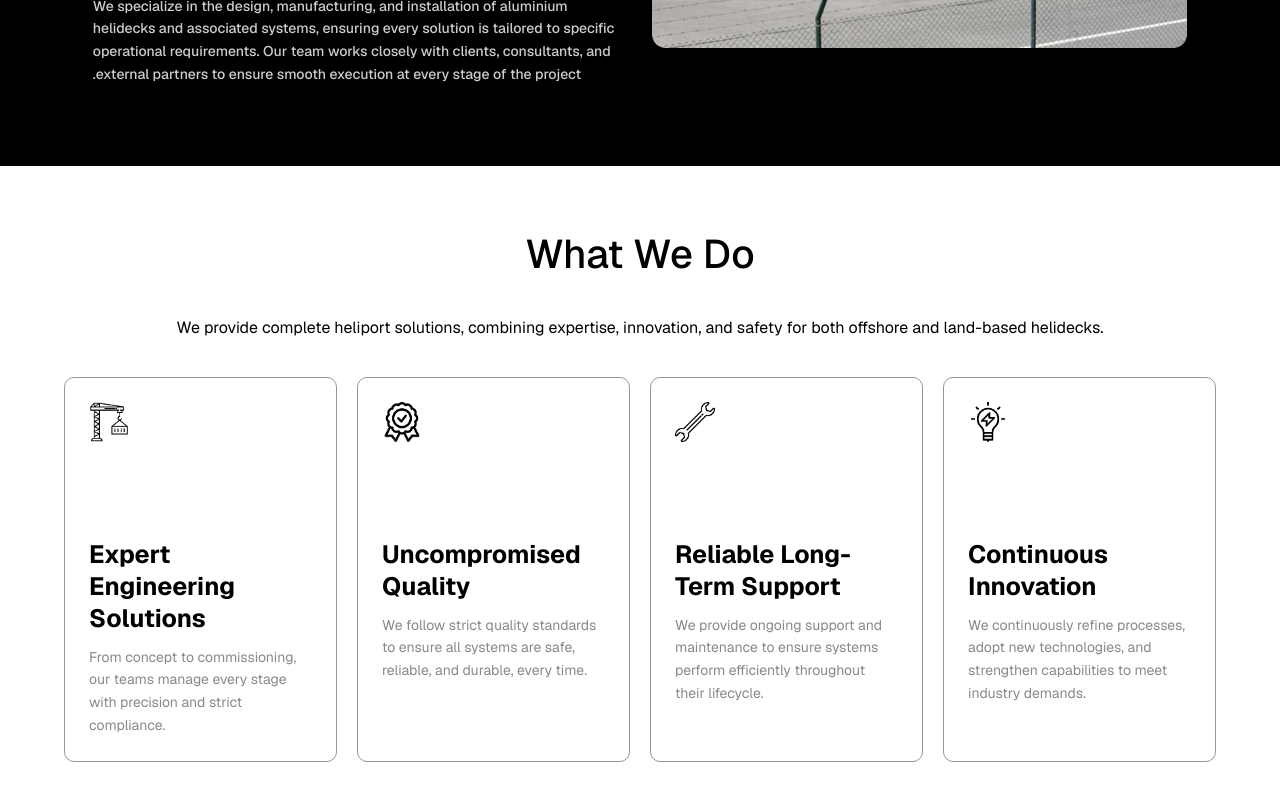
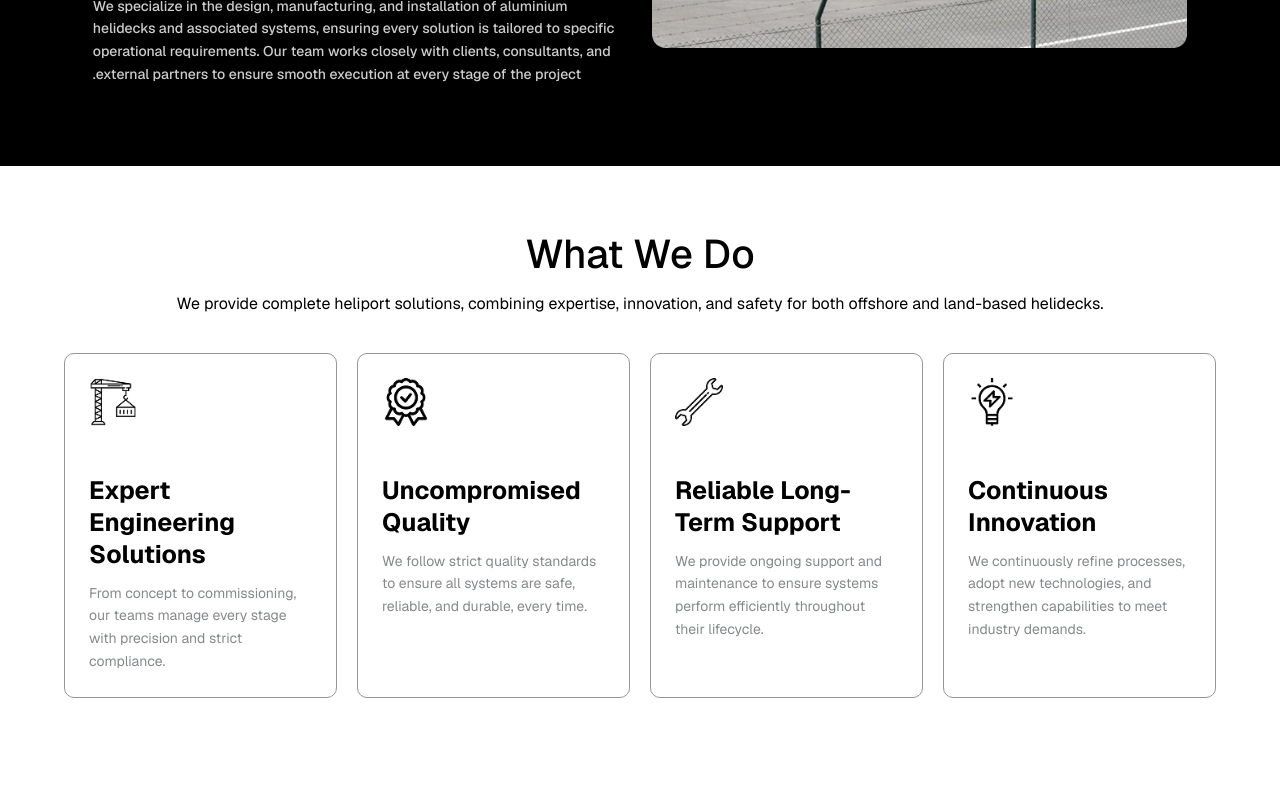
Before and after one commit to developers-xntric/Cranton, a Next.js app: page /about in a window 1280 px wide. Shown: the part 1654-2454 px from the top of the page. After the commit the page ends 2416 px from the top, so only its background shows below. Built offline with nearby package versions, Linux system fonts and the light colour scheme.

Commit message:
Cards Section

```diff
--- a/components/about/four-cards.tsx
+++ b/components/about/four-cards.tsx
@@ -77,7 +77,7 @@ export default function FourCards({ heading, para }: { heading: string; para: st
                     whileInView={{ opacity: 1, y: 0 }}
                     viewport={{ once: false }}
                     transition={{ duration: 0.6 }}
-                    className="text-[20px] md:text-3xl lg:text-[40px] font-medium leading-[1.2] text-black text-center mb-10"
+                    className="text-[20px] md:text-3xl lg:text-[40px] font-medium leading-[1.2] text-black text-center mb-4"
                 >
                     {heading}
                 </motion.h2>
@@ -149,7 +149,7 @@ export default function FourCards({ heading, para }: { heading: string; para: st
                             transition={{ duration: 0.5, delay: idx * 0.15 }}
                             className="flex flex-col items-start p-6 rounded-[10px] border border-[#969696] bg-[rgba(255,255,255,0.05)]"
                         >
-                            <div className="mb-10 w-10 h-16 relative">
+                            <div className="mb-4 w-12 h-12 relative">
                                 <Image src={feature.icon} alt={feature.title} height={500} width={500} />
                             </div>
                             <h3 className="text-[25px] leading-8 font-bold text-black mb-3 mt-8">
```
